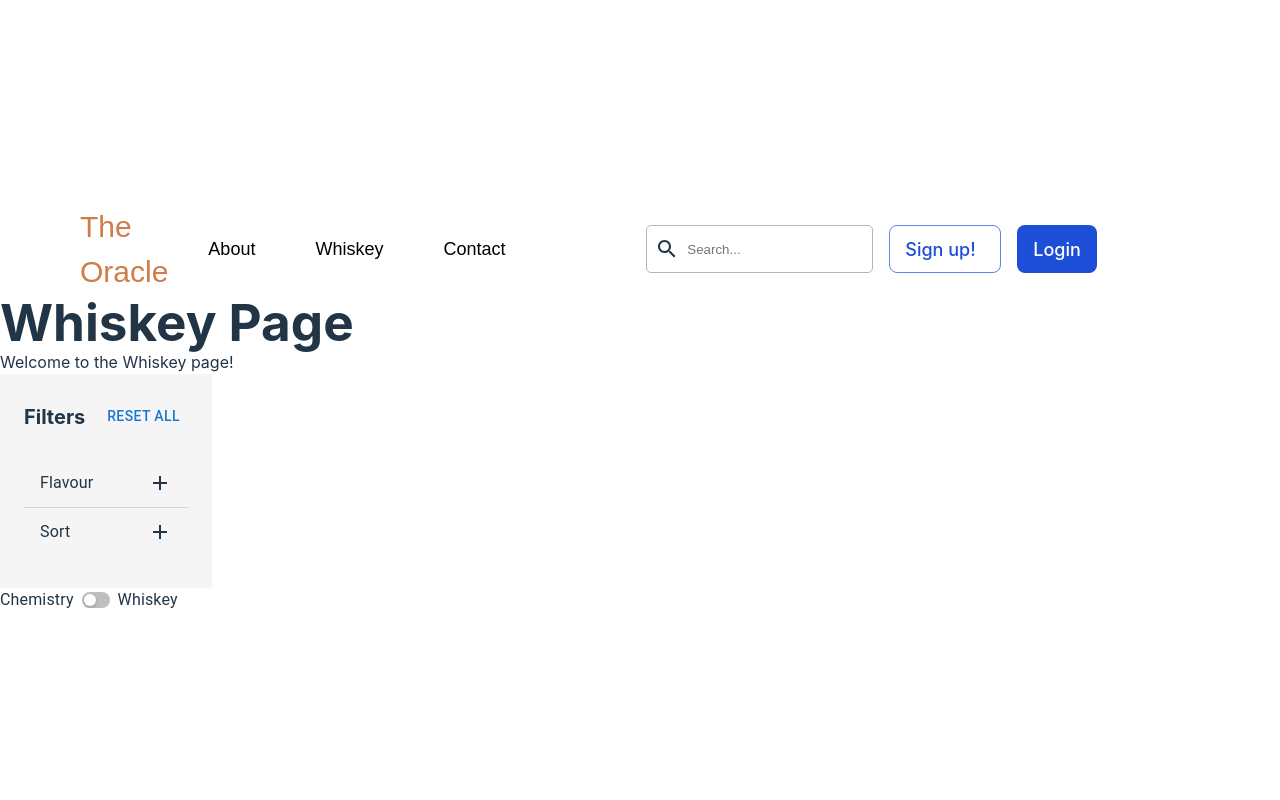
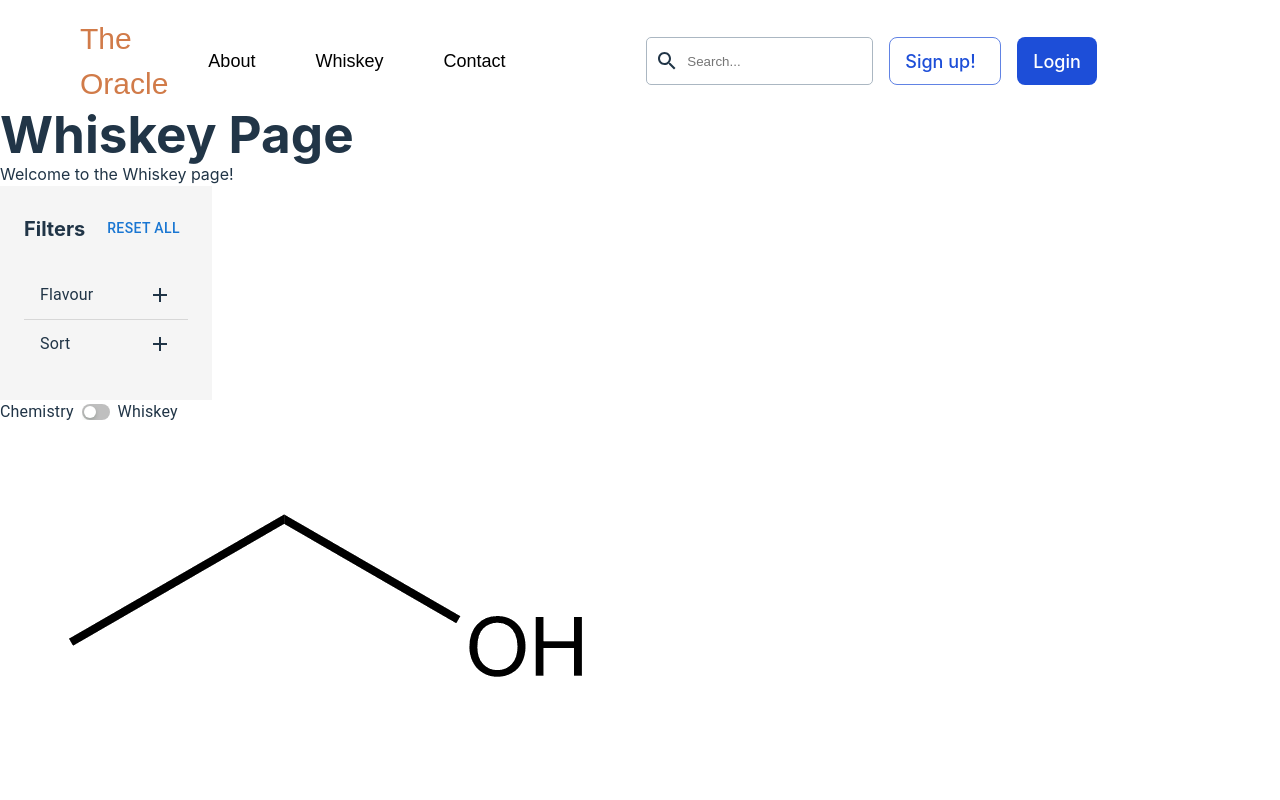
Before and after one commit to RAYMUNDOOOO/savior-iq, a React (Vite) app: page /whiskey in a window 1280 px wide. Shown: the top 800 px of the page. Built offline with nearby package versions, Linux system fonts and the light colour scheme.

Commit message:
Added Grid component to Whiskey page with little demo but needs integration with SideFilter in dev branch.

```diff
--- a/src/components/Grid.jsx
+++ b/src/components/Grid.jsx
@@ -16,6 +16,9 @@ import { TileTable } from "../tables/tiles";
  * can selectively render tiles that also use that filter.
  */
 export function Grid({ appliedMode, appliedFilters }) {
+  // TODO: Needs to check appliedFilters against filters of tiles in TileTable.
+  // const [tiles, allocateTiles] = useState();
+  // const [filters, applyFilters] = useState(appliedFilters);
   var tiles = [];
   for (var i = 0; i < TileTable.length; i++) {
     var newTile = <Tile mode={appliedMode} img={TileTable[i].img} url={TileTable[i].url} filters={TileTable[i].filters} />
--- a/src/pages/Whiskey.jsx
+++ b/src/pages/Whiskey.jsx
@@ -2,6 +2,7 @@ import React from "react";
 import Navbar from "../components/NavBar";
 import SideFilter from "../components/SideFilter";
 import Toggle from "../components/Toggle";
+import Grid from "../components/Grid";
 
 function Whiskey() {
   let [state, setState] = React.useState({
@@ -42,6 +43,7 @@ function Whiskey() {
       <div style={{ textAlign: "left" }}>
         <SideFilter text={state.type ? "whiskey" : "chemistry"} />
         <Toggle change={handleChange} />
+        <Grid appliedMode={false}/>
       </div>
     </div>
   );
--- a/src/tables/tiles.jsx
+++ b/src/tables/tiles.jsx
@@ -5,7 +5,7 @@ import Guaiacol from "/src/assets/guaiacol.png";
 
 export const TileTable = [
     {
-        mode: true, img: [ BlackGate, Ethanol ], url: { whiskey: "/whiskey", compound: "/" },
+        img: [ BlackGate, Ethanol ], url: { whiskey: "/whiskey", compound: "/" },
         filters: {
             whiskey: {
                 region: ["Australia"],
@@ -18,7 +18,7 @@ export const TileTable = [
         }
     },
     {
-        mode: true, img: [ Benromach, Guaiacol ], url: { whiskey: "/whiskey", compound: "/" },
+        img: [ Benromach, Guaiacol ], url: { whiskey: "/whiskey", compound: "/" },
         filters: {
             whiskey: {
                 region: ["India"],
```
